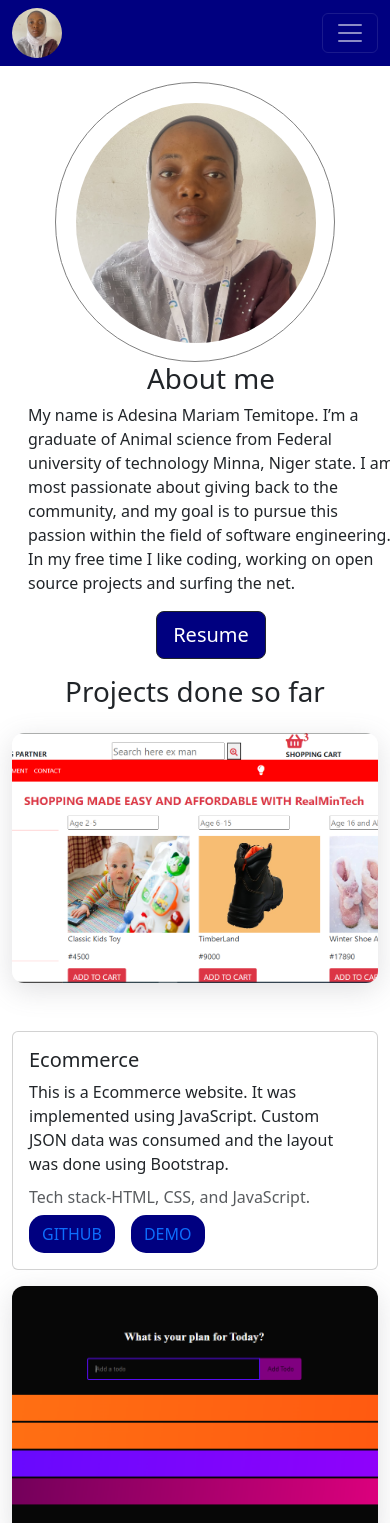
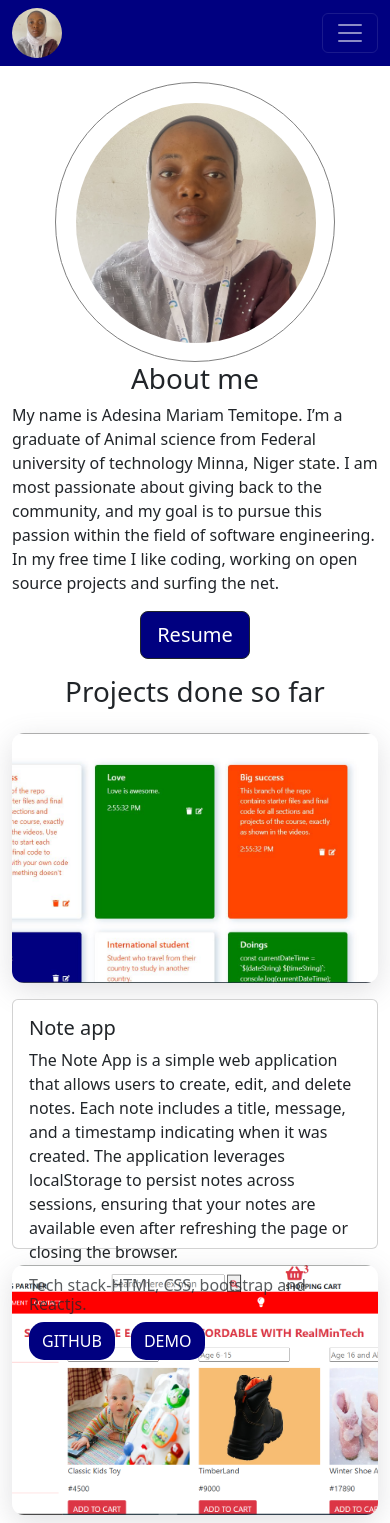
Before and after one commit to realmintech/myPortfolioWebsite, a React (Vite) app: page / in a window 390 px wide. Shown: the top 1523 px of the page. Built offline with nearby package versions, Linux system fonts and the light colour scheme.

Commit message:
pushing to render

```diff
--- a/package.json
+++ b/package.json
@@ -1,6 +1,6 @@
 {
   "name": "vite-project",
-  "private": true,
+  "private": false,
   "version": "0.0.0",
   "type": "module",
   "scripts": {
--- a/src/components/about/About.css
+++ b/src/components/about/About.css
@@ -10,6 +10,17 @@
   border: 1px solid gray;
 }
 
+.aboutMehead {
+  margin-left: 6rem;
+}
+
+
+@media (max-width: 912px) {
+  .aboutMehead {
+    margin-left: 0;
+  }
+}
+
 @media (max-width: 768px) {
   .cirle {
     margin: auto;
@@ -17,6 +28,7 @@
 
   .aboutMehead {
     width: 100%;
+    /* margin-left: 0; */
   }
 
   .aboutMehead h1 {
--- a/src/components/about/About.jsx
+++ b/src/components/about/About.jsx
@@ -5,7 +5,7 @@ export default function About() {
   return (
     <>
       <div className="container mt-3" id="about">
-        <div className="row aboutMe animate__fadeInLeft">
+        <div className="row aboutMe">
           <div className="col-lg-6 col-md-6 col-sm-6 cirle">
             <img
               className="image"
@@ -13,7 +13,7 @@ export default function About() {
               style={{ width: '240px', height: '240px', borderRadius: '50%' }}
             />
           </div>
-          <div className="col-lg-6 col-md-6 col-sm-6 mx-3 aboutMehead">
+          <div className="col-lg-6 col-md-6 col-sm-6 aboutMehead">
             <h1>About me</h1>
             <p>
               My name is Adesina Mariam Temitope. I’m a graduate of Animal
--- a/src/components/footer/Footer.css
+++ b/src/components/footer/Footer.css
@@ -1,4 +1,4 @@
 .footer {
-    color: powderblue;
+    color: white;
     background-color: navy ;
 }
--- a/src/components/home/Contact.jsx
+++ b/src/components/home/Contact.jsx
@@ -1,7 +1,6 @@
 import {
+  FaGithub,
   FaLinkedin,
-  FaSlack,
-  FaTelegram,
   FaTwitter,
   FaWhatsapp,
 } from 'react-icons/fa';
@@ -33,6 +32,9 @@ export default function Contact() {
             <a href="https://www.linkedin.com/in/mariam-adesina-temitope/">
               <FaLinkedin style={{ fontSize: '50px', color: 'navy' }} />
             </a>
+            <a href="https://github.com/realmintech">
+              <FaGithub style={{ fontSize: '50px', color: 'grey' }} />
+            </a>
           </div>
         </div>
       </div>
--- a/src/components/home/Home.css
+++ b/src/components/home/Home.css
@@ -1,48 +1,52 @@
 .resume {
-    background-color:navy;
-    color:  white ;
+  background-color: navy;
+  color: white;
 }
 
-.resume:hover {
-    background-color:powderblue;
-    color:  navy ;
-   transform: rotate3d(75deg);
-   transition-duration: ease out 3s;
+.resume a {
+  color: white;
 }
 .contact {
-    background-color: navy;
-    color:  powderblue ;
-    padding: 5px;
-    border-radius: 12px;
+  background-color: navy;
+  color: powderblue;
+  padding: 5px;
+  border-radius: 12px;
 }
 
 .message-area {
   border-radius: 12px;
   box-shadow: rgba(100, 100, 111, 0.2) 0px 7px 29px 0px;
-
 }
 
 .carousel-caption {
-  color:navy;
+  color: navy;
   background: rgb(247, 243, 243);
   background-color: rgba(250, 245, 245, 0.562);
 }
 
-.row_div  {
+.row_div {
   display: flex;
   flex-wrap: wrap;
   justify-content: space-evenly;
+  padding-bottom: 3rem;
 }
 
-@media (max-width:986px) {
+.row_div > div {
+  background-color: white;
+  color: navy;
+  padding-right: 20px;
+}
+
+
+@media (max-width: 986px) {
   .seo {
-     margin-top: 20px;
+    margin-top: 20px;
   }
 }
 
-@media (max-width:740px) {
+@media (max-width: 740px) {
   .seo {
-     margin-top: 20px;
+    margin-top: 20px;
   }
 
   .row_div div {
--- a/src/components/home/Project.jsx
+++ b/src/components/home/Project.jsx
@@ -4,9 +4,21 @@ import Ecommerce from '../../assets/Capture4.jpeg';
 import Dictionary from '../../assets/Capture5.jpeg';
 import Calculator from '../../assets/Capture6.jpeg';
 import Currency from '../../assets/Capture7.jpeg';
+import NoteApp from '../../assets/note-app.jpg';
+
+import './Home.css';
 
 export default function Project() {
   const data = [
+    {
+      image: NoteApp,
+      title: 'Note app',
+      about:
+        'The Note App is a simple web application that allows users to create, edit, and delete notes. Each note includes a title, message, and a timestamp indicating when it was created. The application leverages localStorage to persist notes across sessions, ensuring that your notes are available even after refreshing the page or closing the browser.',
+      stack: 'HTML, CSS, bootstrap and Reactjs.',
+      githubLink: 'https://github.com/realmintech/note-app.git',
+      demoLink: 'note-app-flax-three.vercel.app',
+    },
     {
       image: Ecommerce,
       title: 'Ecommerce',
@@ -73,7 +85,7 @@ export default function Project() {
   ];
   return (
     <>
-      <div className="container mt-3" id='project'>
+      <div className="container mt-3" id="project">
         <h1 className="text-center">Projects done so far</h1>
         {data.map((item, index) => {
           return (
@@ -91,8 +103,11 @@ export default function Project() {
                   }}
                 />
               </div>
-              <div className="col-lg-6 col-md-6 col-sm-12 mt-5">
-                <div className="card" style={{ width: '100%' }}>
+              <div className="col-lg-6 col-md-6 col-sm-12 mt-3">
+                <div
+                  className="card"
+                  style={{ width: '100%', height: '250px' }}
+                >
                   <div className="card-body">
                     <h5 className="card-title">{item.title}</h5>
                     <p>{item.about}</p>
--- a/src/components/home/Service.jsx
+++ b/src/components/home/Service.jsx
@@ -5,12 +5,12 @@ export default function Service() {
       <div
         className="mt-3"
         style={{
-          backgroundColor: 'powderblue',
-          color: 'navy',
+          backgroundColor: 'navy',
+          color: 'white',
           marginBottom: '10px',
         }}
       >
-        <div className="text-center">
+        <div className="text-center mt-5 pt-5">
           <h3>Services</h3>
           <p>What I do.</p>
         </div>
--- a/src/components/home/TechnicalSkill.jsx
+++ b/src/components/home/TechnicalSkill.jsx
@@ -5,12 +5,12 @@ export default function TechnicalSkill() {
       <div
         className="sectionSkills"
         style={{
-            padding:'20px 10px',
+          padding: '20px 10px',
           display: 'flex',
           flexWrap: 'nowrap',
-          justifyContent: 'space-evenly',
-          backgroundColor: 'powderblue',
-          color: 'navy',
+          backgroundColor: 'navy',
+          padding: '50px',
+          color: 'white',
         }}
       >
         <div className="writeUp">
@@ -28,11 +28,19 @@ export default function TechnicalSkill() {
                 padding: '10px',
                 margin: '5px',
                 border: 'none',
+                color: 'navy',
               }}
             >
               Presentation skill
             </button>
-            <button style={{ padding: '10px', margin: '5px', border: 'none' }}>
+            <button
+              style={{
+                color: 'navy',
+                padding: '10px',
+                margin: '5px',
+                border: 'none',
+              }}
+            >
               Critical thinking
             </button>
             <button
@@ -41,11 +49,19 @@ export default function TechnicalSkill() {
                 padding: '10px',
                 margin: '5px',
                 border: 'none',
+                color: 'navy',
               }}
             >
               Communication skill
             </button>
-            <button style={{ padding: '10px', margin: '5px', border: 'none' }}>
+            <button
+              style={{
+                color: 'navy',
+                padding: '10px',
+                margin: '5px',
+                border: 'none',
+              }}
+            >
               Good time management skill
             </button>
             <button
@@ -54,6 +70,7 @@ export default function TechnicalSkill() {
                 padding: '10px',
                 margin: '5px',
                 border: 'none',
+                color: 'navy',
               }}
             >
               Leadership skill
--- a/src/components/navbar/Navbar.css
+++ b/src/components/navbar/Navbar.css
@@ -1,13 +1,17 @@
 .nav-link:hover {
-  color: powderblue;
+  color: white;
+}
+
+.nav-link {
+  color: white;
 }
 
 .iconMode {
-    color: powderblue ;
+  color: white;
 }
 
 .navbar {
-  background-color:navy ;
+  background-color: navy;
 }
 /* #E44C31 Mandarin red*/
 /* #161616 pot black */
```
Also changed, not shown: src/assets/note-app.jpg (added).
